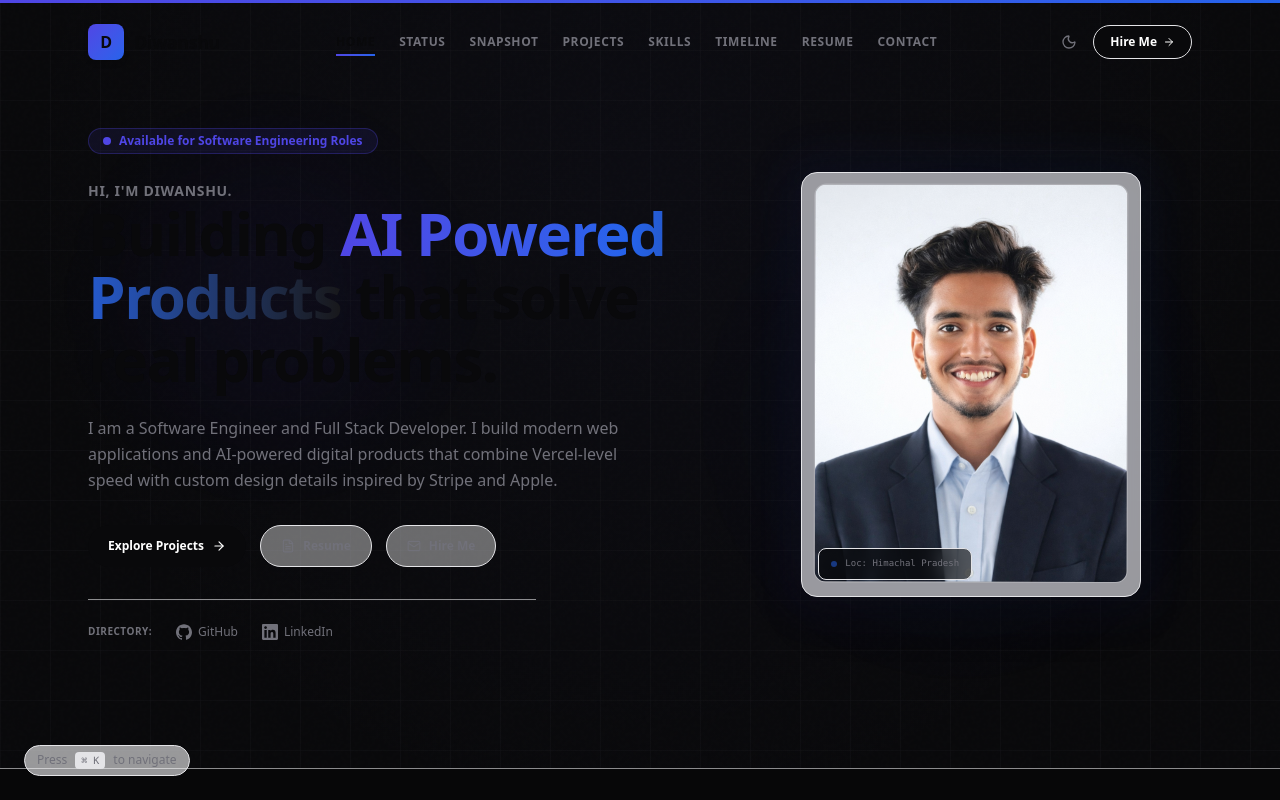
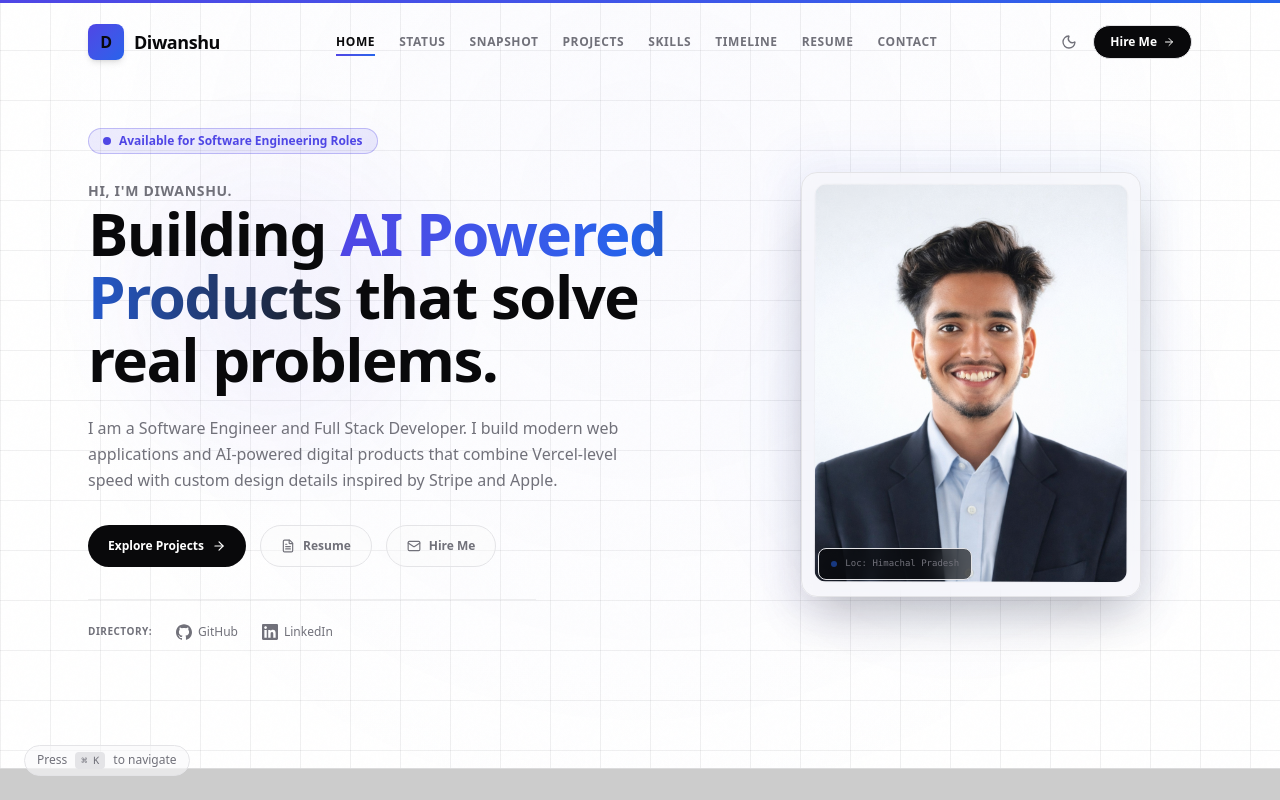
Before and after one commit to diwanshu200419-commits/portfolio, a Next.js app: page / in a window 1280 px wide. Shown: the top 800 px of the page. Built offline with nearby package versions, Linux system fonts and the light colour scheme.

Commit message:
fix: bind body background and scrollbar colors to dynamic CSS custom properties for correct light mode rendering

```diff
--- a/src/app/globals.css
+++ b/src/app/globals.css
@@ -44,6 +44,10 @@
   color-scheme: dark;
 }
 
+.light {
+  color-scheme: light;
+}
+
 html {
   scroll-behavior: smooth;
   scroll-padding-top: 80px;
@@ -72,8 +76,8 @@ html.lenis body {
 }
 
 body {
-  background-color: #09090b;
-  color: #fafafa;
+  background-color: var(--primary-bg);
+  color: var(--text-white);
   font-feature-settings: "cv02", "cv03", "cv04", "cv11";
   overflow-x: hidden;
 }
@@ -84,18 +88,18 @@ body {
 }
 
 ::-webkit-scrollbar-track {
-  background: #09090b;
+  background: var(--primary-bg);
 }
 
 ::-webkit-scrollbar-thumb {
-  background: #27272a;
-  border: 2px solid #09090b;
+  background: var(--border-dark);
+  border: 2px solid var(--primary-bg);
   border-radius: 8px;
   transition: background 0.3s ease;
 }
 
 ::-webkit-scrollbar-thumb:hover {
-  background: #6366f1;
+  background: var(--accent-purple);
 }
 
 /* Text Selection */
```
